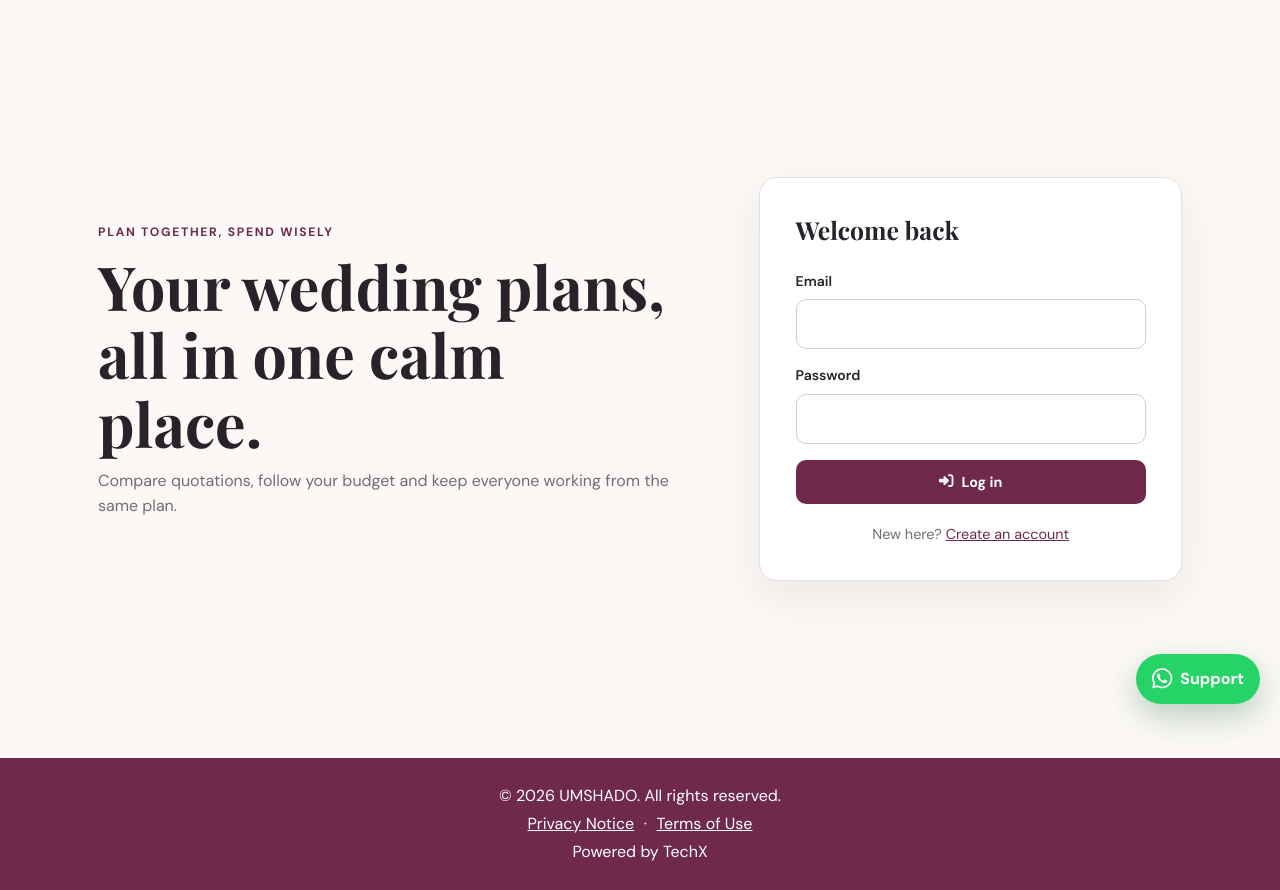
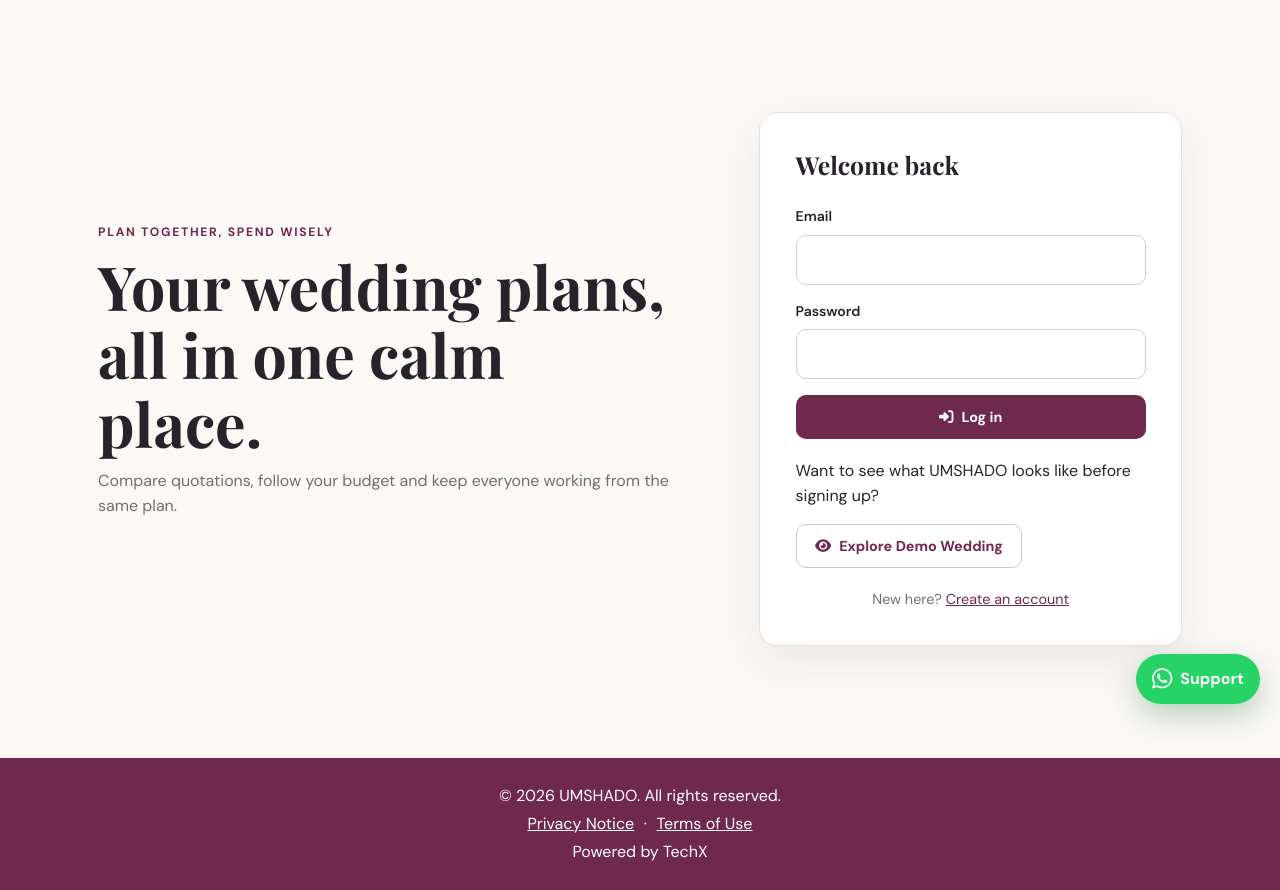
Before and after one commit to Tmazst/Wedding-Planner, a Flask app: page /login in a window 1280 px wide. Shown: the part 76-966 px from the top of the page. Run offline with Flask 3, Linux system fonts and the light colour scheme; parts of the project's set-up code (start-up, migrations or seed data) failed here and were passed over.

Commit message:
Add one-click wedding demo entry

```diff
--- a/app/templates/auth/login.html
+++ b/app/templates/auth/login.html
@@ -14,6 +14,12 @@
     <label>Email<input type="email" name="email" required autocomplete="email"></label>
     <label>Password<input type="password" name="password" required autocomplete="current-password"></label>
     <button class="button primary" type="submit"><i class="fa-solid fa-right-to-bracket" aria-hidden="true"></i> Log in</button>
+    {% if config.DEMO_MODE_ENABLED %}
+      <div class="form-notice">
+        <p>Want to see what UMSHADO looks like before signing up?</p>
+        <a class="button secondary" href="{{ url_for('demo.enter_demo') }}"><i class="fa-solid fa-eye" aria-hidden="true"></i> Explore Demo Wedding</a>
+      </div>
+    {% endif %}
     {% if config.SHARED_LOGIN_HANDOFF_ENABLED %}
       <div class="form-notice">
         <p>Already use Umcimby?</p>
```
